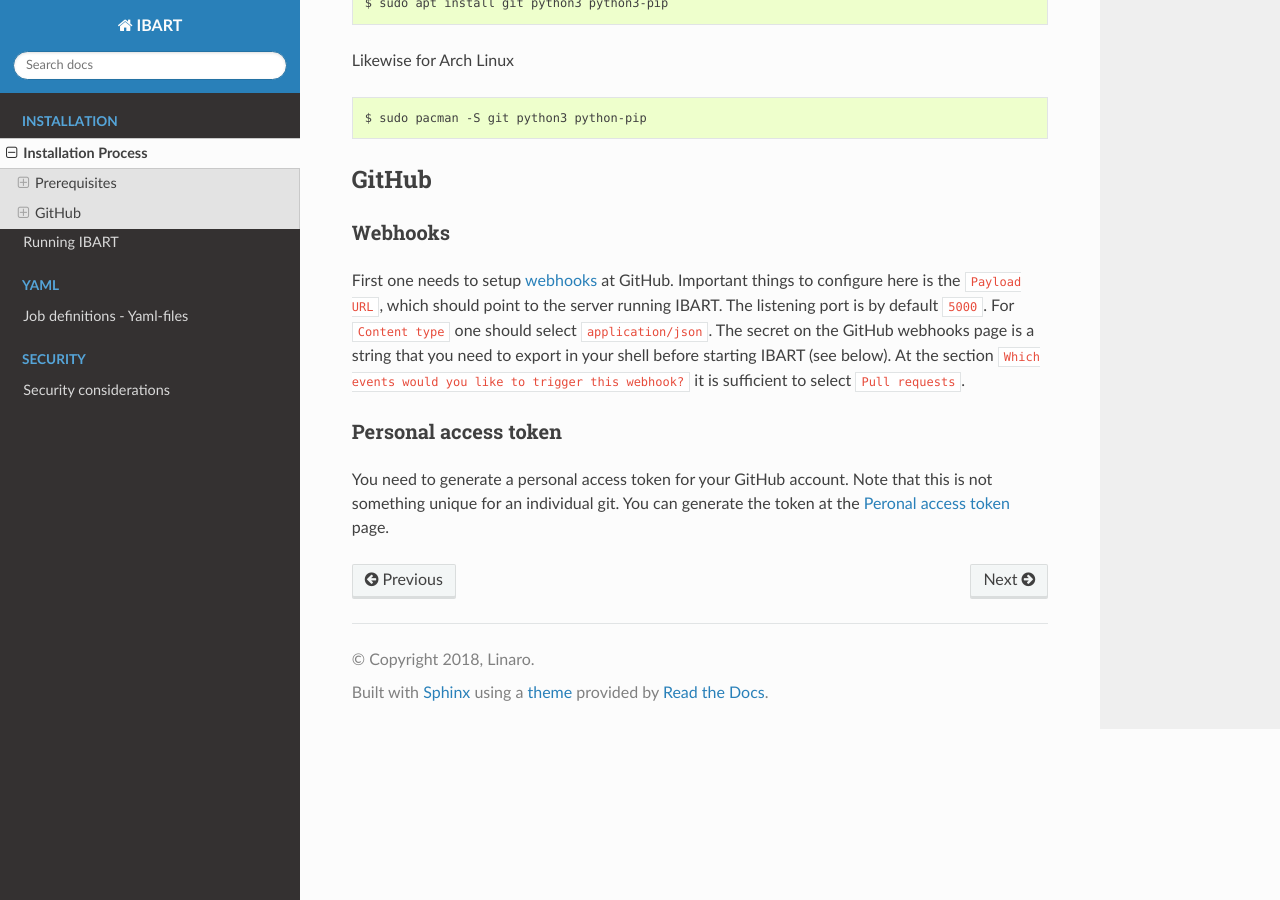
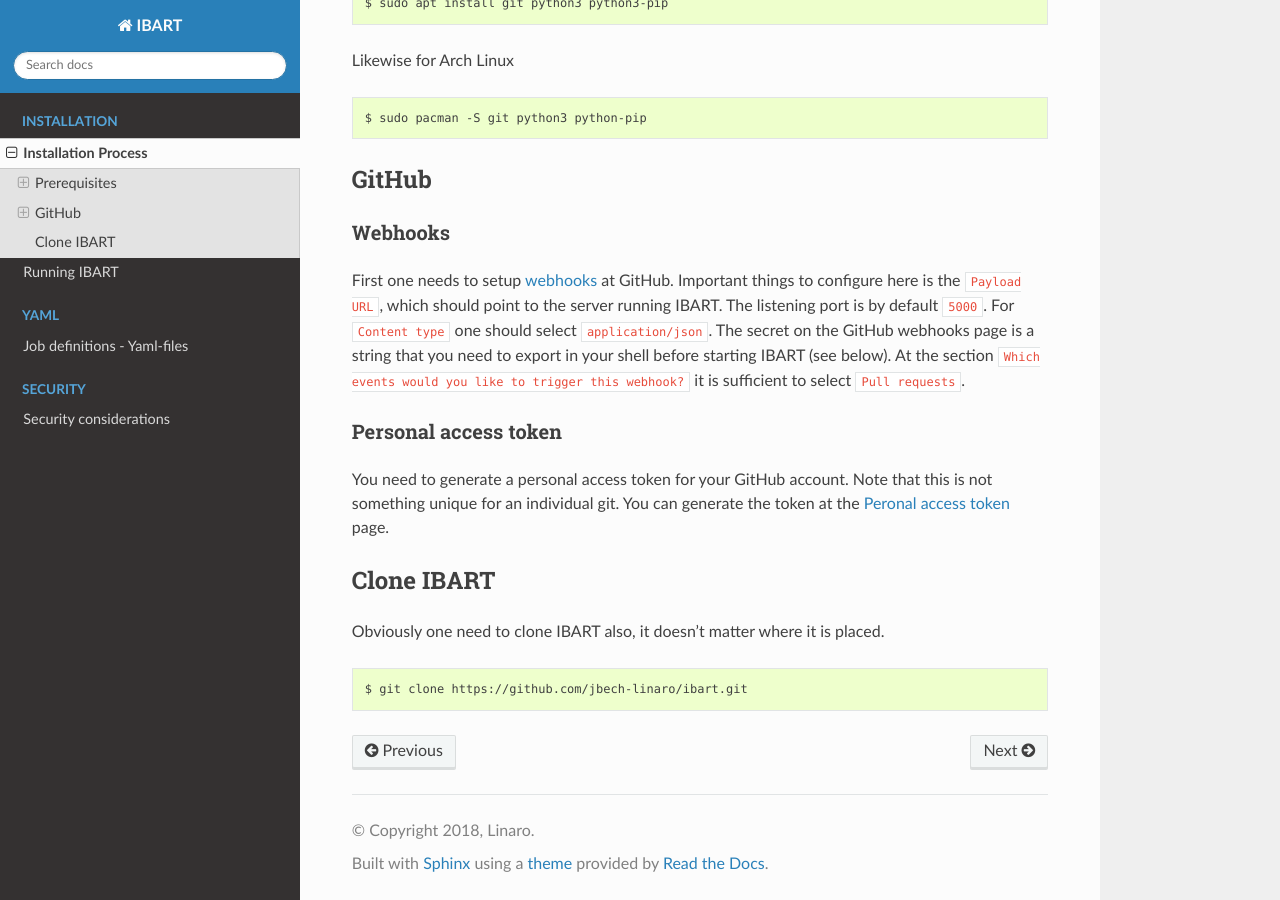
Before and after one commit to jbech-linaro/hikey_auto_boot, a Sphinx documentation site: the page built from docs/install.rst, in a window 1280 px wide and 900 px high, scrolled down 810 px. Built offline with Sphinx 7.4.7 and the Read the Docs theme 2.0.0, drawn with Linux system fonts in a browser that asks for light colours.

Commit message:
More fixes
Signed-off-by: Joakim Bech <joakim.bech@linaro.org>

```diff
--- a/docs/install.rst
+++ b/docs/install.rst
@@ -56,3 +56,11 @@
 You need to generate a personal access token for your GitHub account. Note that this is not something unique for an individual git. You can generate the token at the `Peronal access token`_ page.
 
 .. _Peronal access token: https://github.com/settings/tokens
+
+Clone IBART
+-----------
+Obviously one need to clone IBART also, it doesn't matter where it is placed.
+
+.. code-block:: bash
+
+    $ git clone https://github.com/jbech-linaro/ibart.git
```
